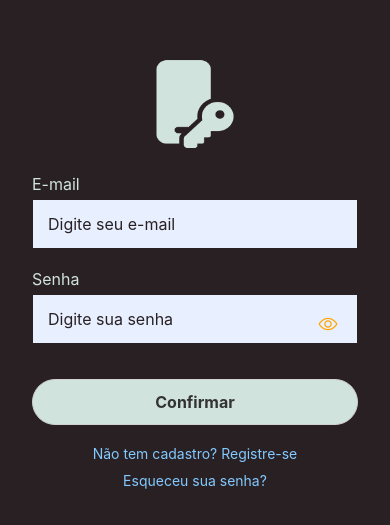
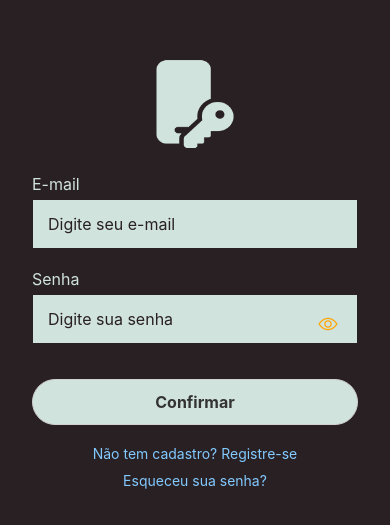
Before and after one commit to amandatsantos/manageKey, a React Native app: screen /Login in a window 390 px wide. Shown: the part 151-676 px from the top of the page. Built offline with nearby package versions, Linux system fonts and the light colour scheme.

Commit message:
Screen de registro

```diff
--- a/src/components/Input.tsx
+++ b/src/components/Input.tsx
@@ -39,7 +39,7 @@ const styles = StyleSheet.create({
 
     paddingHorizontal: 15,
     fontSize: 16,
-    backgroundColor: '#e8f0ff', // Fundo claro
+    backgroundColor: '#D1E3DD', // Fundo claro
     color: '#292024', // Texto escuro
   },
   inputError: {
--- a/src/screens/Register/style.tsx
+++ b/src/screens/Register/style.tsx
@@ -18,6 +18,7 @@ export default StyleSheet.create({
       },
       input: {
         height: 50,
+        backgroundColor: '#D1E3DD',
         borderColor: '#ccc',
         borderWidth: 1,
         borderRadius: 5,
```
